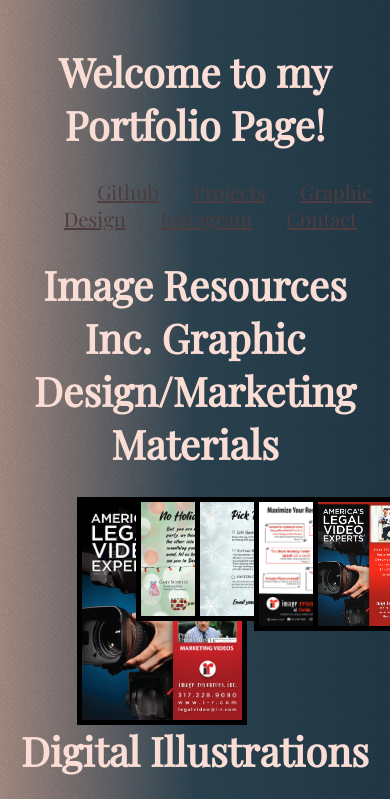
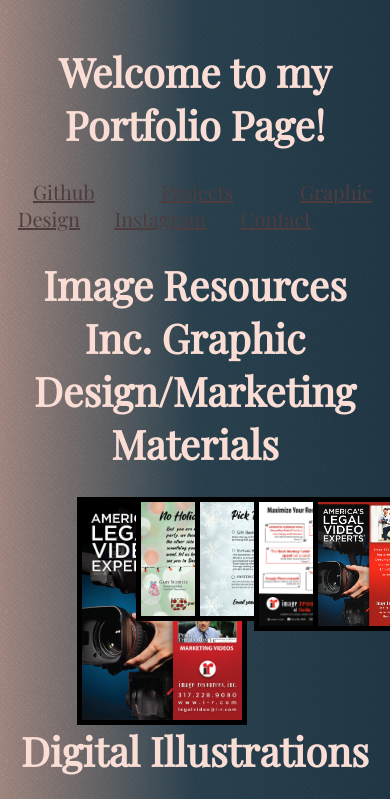
Before and after one commit to AniaKB/AniaKB.github.io, a plain HTML site: page graphic-design/index.html in a window 390 px wide. Shown: the top 799 px of the page. Drawn offline with nearby package versions, Linux system fonts and the light colour scheme; files whose address does not match are found by name; a web font is replaced by a local one.

Commit message:
fixing spaces Exitus and graphic design format

```diff
--- a/graphic-design/index.html
+++ b/graphic-design/index.html
@@ -16,7 +16,7 @@
     <div id="navbar">
       <nav>
         <a id="profile-link" target="_blank" href="https://github.com/AniaKB">Github</a>
-        <a href="../#projects">Projects</a>
+        <a href="/#projects">Projects</a>
         <a href="#graphic-design">Graphic Design</a>
         <a target="_blank" href="https://www.instagram.com/ania__kb/?hl=en">Instagram</a>
         <a target="_blank" href="mailto:aniakb.artist@gmail.com">Contact</a>
@@ -28,7 +28,7 @@
         <a href="page.jpg"><img class="thumbnail" src="page.jpg" alt="A magazine ad for Image-Resources" /></a>
         <a href="no-holiday.jpg"><img class="thumbnail" src="no-holiday.jpg" alt="An Holiday E-Card with text for clients" /></a>
         <a href="pick-one.jpg"><img class="thumbnail" src="pick-one.jpg" alt="A holiday E-card for clients to pick from a selection of gifts" /></a>
-        <a href="quotes.jpg"><img class="thumbnail" src="quotes.jpg" alt="An advertisement for Image-Resources featuing testimonial quotes" /></a>
+        <a href="quotes.jpg"><img class="thumbnail" src="quotes.jpg" alt="An advertisement for Image-Resources featuring testimonial quotes" /></a>
         <a href="tri-fold.jpg"><img class="thumbnail" src="tri-fold.jpg" alt="A Tri-Fold brochure for Image-Resources" /></a>
       </div>
       <div class="spacer"></div>
--- a/graphic-design/style.css
+++ b/graphic-design/style.css
@@ -168,7 +168,4 @@ section {
   .about-me {
     display: flex;
   }
-  nav {
-    text-align: right;
-  }
 }
```
Also changed, not shown: graphic-design/Untitled-2.html (line endings or trailing spaces).
